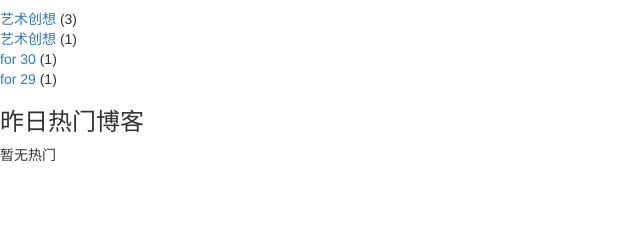
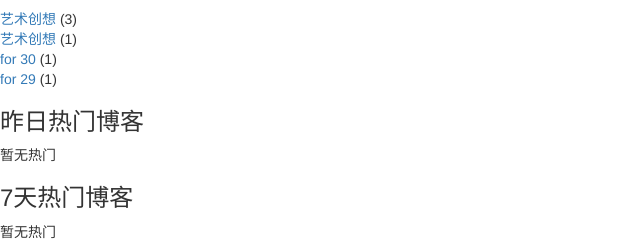
Before and after one commit to mahayu2019/myweb, a Django app: page / in a window 1280 px wide. Shown: the part 600-852 px from the top of the page, without its empty margins (0-640 px from the left). Before the commit the page ends 762 px from the top, so only its background shows below. Run offline with Django 3.2, Linux system fonts and the light colour scheme; data comes from the database, SQL or seed files in the repository; some libraries are stand-ins or nearby versions.

Commit message:
7天热门博客统计初始

```diff
--- a/myweb/views.py
+++ b/myweb/views.py
@@ -1,5 +1,6 @@
 from django.shortcuts import render_to_response
-from read_statistics.utils import get_seven_days_read_data, get_today_hot_data, get_yesterday_hot_data
+from read_statistics.utils import get_seven_days_read_data, get_today_hot_data, get_yesterday_hot_data, \
+    get_7_days_hot_data
 from django.contrib.contenttypes.models import ContentType
 from blog.models import Blog
 
@@ -14,4 +15,5 @@
     context['read_nums'] = read_nums
     context['today_hot_data'] = get_today_hot_data(blog_content_type)
     context['yesterday_hot_data'] = get_yesterday_hot_data(blog_content_type)
+    context['hot_data_for_7_days'] = get_7_days_hot_data(blog_content_type)
     return render_to_response('home.html', context=context)
--- a/read_statistics/utils.py
+++ b/read_statistics/utils.py
@@ -54,10 +54,12 @@
 
 
 # 本周热门
-def get_week_hot_data(content_type):
+def get_7_days_hot_data(content_type):
     today = timezone.now().date()
     date = today - datetime.timedelta(days=7)
     read_details = ReadDetail.objects \
         .filter(content_type=content_type, date__lt=today, date__gt=date) \
+        .values('content_type', 'object_id') \
+        .annotate(read_num_sum=Sum('read_num')) \
         .order_by('-read_num')
-    return "pass"
+    return read_details[:7]
--- a/templates/home.html
+++ b/templates/home.html
@@ -32,6 +32,19 @@
                     {{ hot_data.content_object.title }}
                 </a>
                 ({{ hot_data.read_num }})
+            </li>
+        {% empty %}
+            <li>暂无热门</li>
+        {% endfor %}
+    </ul>
+    <h3>7天热门博客</h3>
+    <ul>
+        {% for hot_data in hot_data_for_7_days %}
+            <li>
+                <a href="{% url 'blog_detail' hot_data.object_id %}">
+                    xxx
+                </a>
+                ({{ hot_data.read_num_sum }})
             </li>
         {% empty %}
             <li>暂无热门</li>
```
